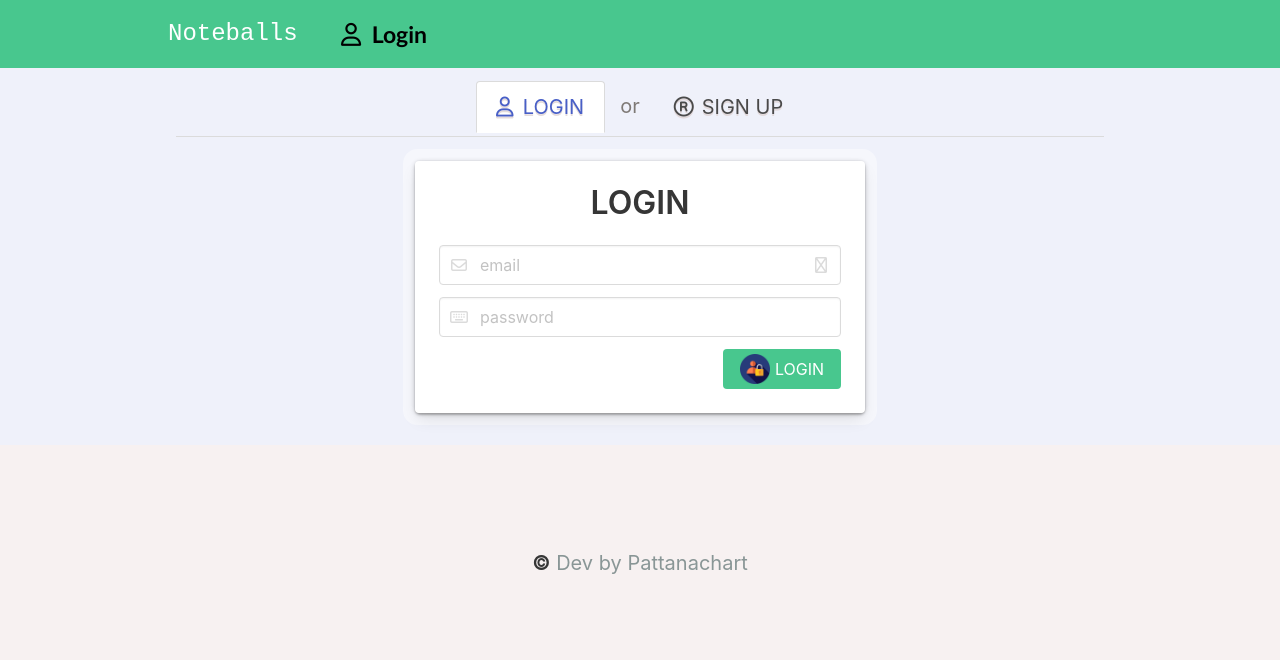
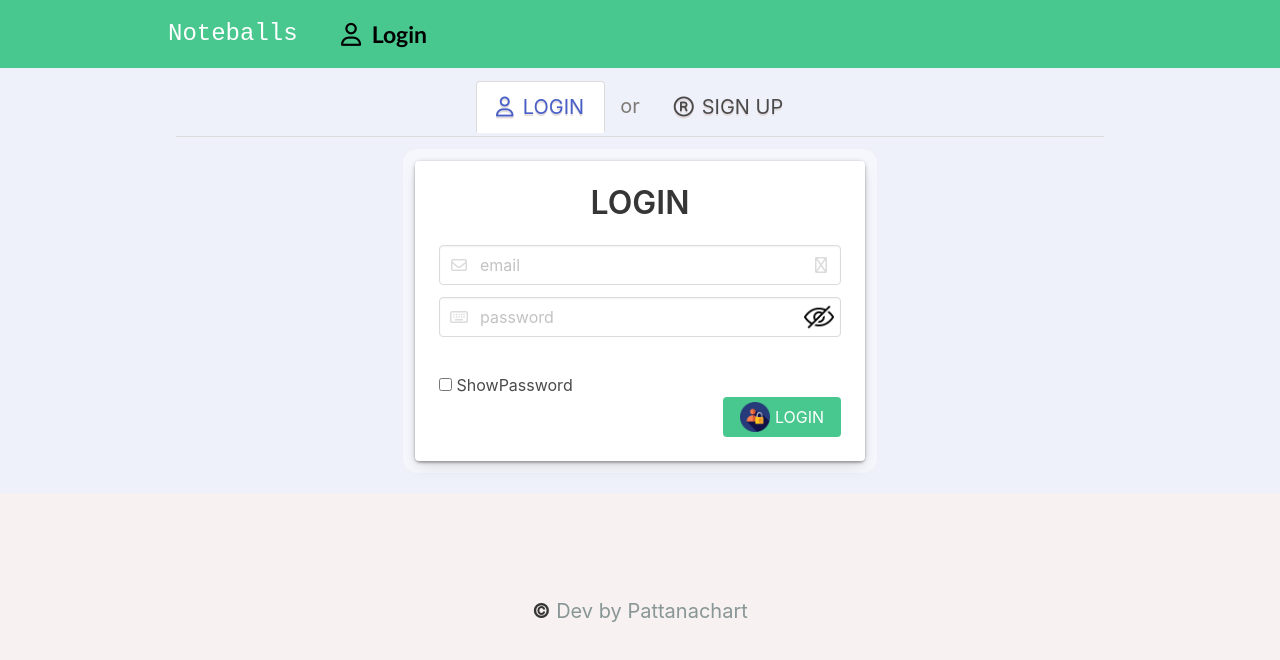
Before and after one commit to Pattanachart/noteball, a Vue app: page /#/auth in a window 1280 px wide. Shown: the top 660 px of the page. Built offline with nearby package versions, Linux system fonts and the light colour scheme; no server answers.

Commit message:
add hide and show img

```diff
--- a/src/views/Auth.vue
+++ b/src/views/Auth.vue
@@ -28,6 +28,7 @@
                     <div class="field">
                         <p class="control has-icons-left has-icons-right">
                             <input v-model="credential.email" class="input" type="email" placeholder="email">
+
                             <span class="icon is-small is-left">
                                 <i class="fas fa-envelope"></i>
                             </span>
@@ -37,25 +38,39 @@
                         </p>
                     </div>
                     <div class="field">
-                        <p class="control has-icons-left">
-                            <input v-model="credential.password" class="input" type="password" placeholder="password">
+                        <div class="control has-icons-left has-icons-right">
+                            <input v-model="credential.password" class="input" :type="passwordType" placeholder="password">
+
                             <span class="icon is-small is-left">
                                 <i class="fa-solid fa-keyboard"></i>
                             </span>
-                        </p>
+                            <span class="icon is-small is-right">
+
+                                    <img id="" :src="showpassword ? '/show.png' : '/hide.png'"
+                                    style="width: 30px; height: 30px; margin-right: 5px;">
+
+                            </span>
+                        </div>
+                        <img src="" alt="">
                     </div>
+                    <input type="checkbox" v-model="showpassword"> ShowPassword
+                    <div>
+                        <!-- {{ showpassword ? credential.password : '******' }} -->
+                    </div>
+
                     <div class="field is-grouped is-grouped-right">
                         <div class="control">
 
                             <button class="button is-success">
-                                <!-- {{ formtitle }} -->
-                                <!-- <span class="icon is-small">
-                                </span> -->
+
                                 <span v-if="!register" style="width: 30px; height:30px; margin-right:5px;"><img
                                         src="../../public/login-logo.png"></span>
 
                                 <span v-if="register" style="width: 30px; height:30px; margin-right:5px;"><img
                                         src="../../public/register-logo.png"></span>
+
+
+
 
 
                                 <span> {{ formtitle }} </span>
@@ -73,8 +88,6 @@
 <script setup>
 import { computed, reactive, ref } from 'vue'
 import { useStoreAuth } from '../stores/storeAuth'
-
-
 
 
 const useAuth = useStoreAuth()
@@ -114,6 +127,18 @@ const credential = reactive({
     email: '',
     password: ''
 })
+// const showpassword = ref(true)
+// const passwordType = computed(()=>{
+//     showpassword.value ? 'text' : 'password'
+// })
+
+const showpassword = ref(false);
+
+
+const passwordType = computed(() =>
+    showpassword.value ? 'text' : 'password')
+
+
 </script>
 
 <style scoped>
```
Also changed, not shown: public/hide.png (added), public/show.png (added).
